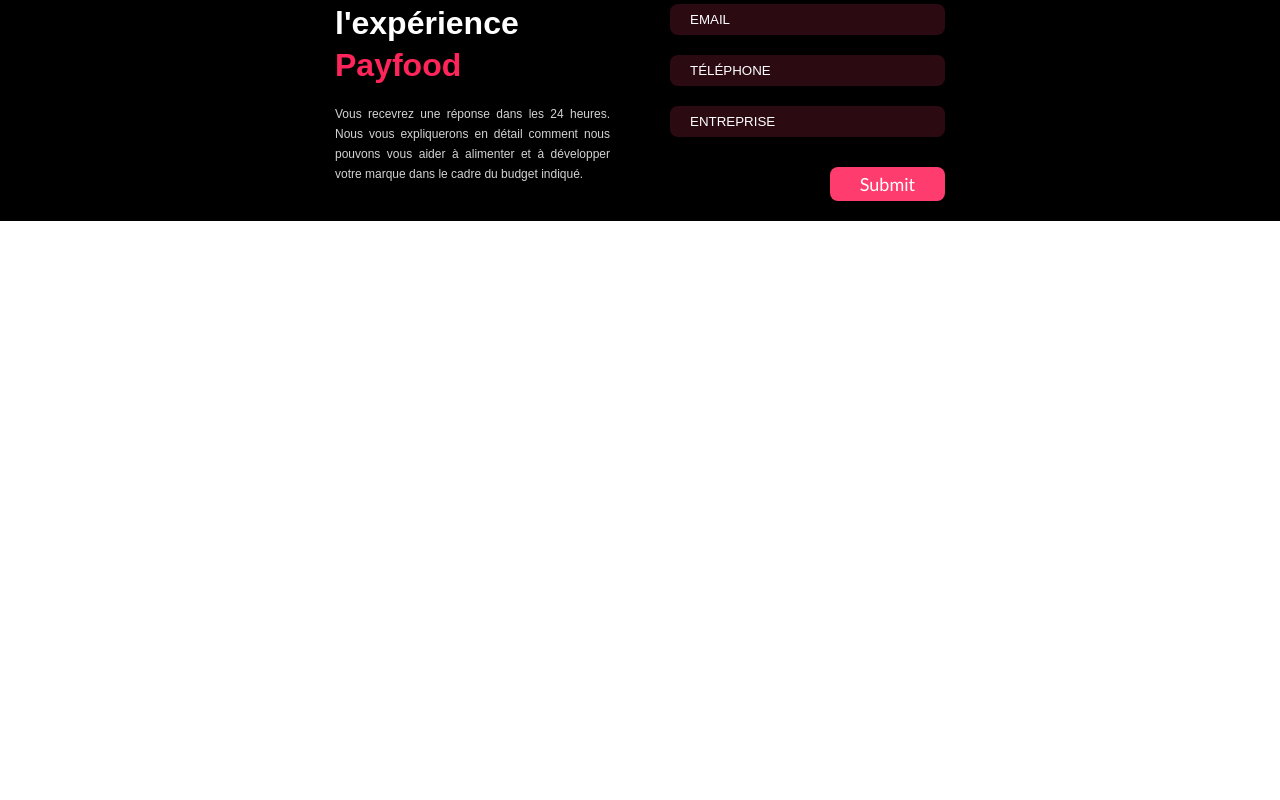
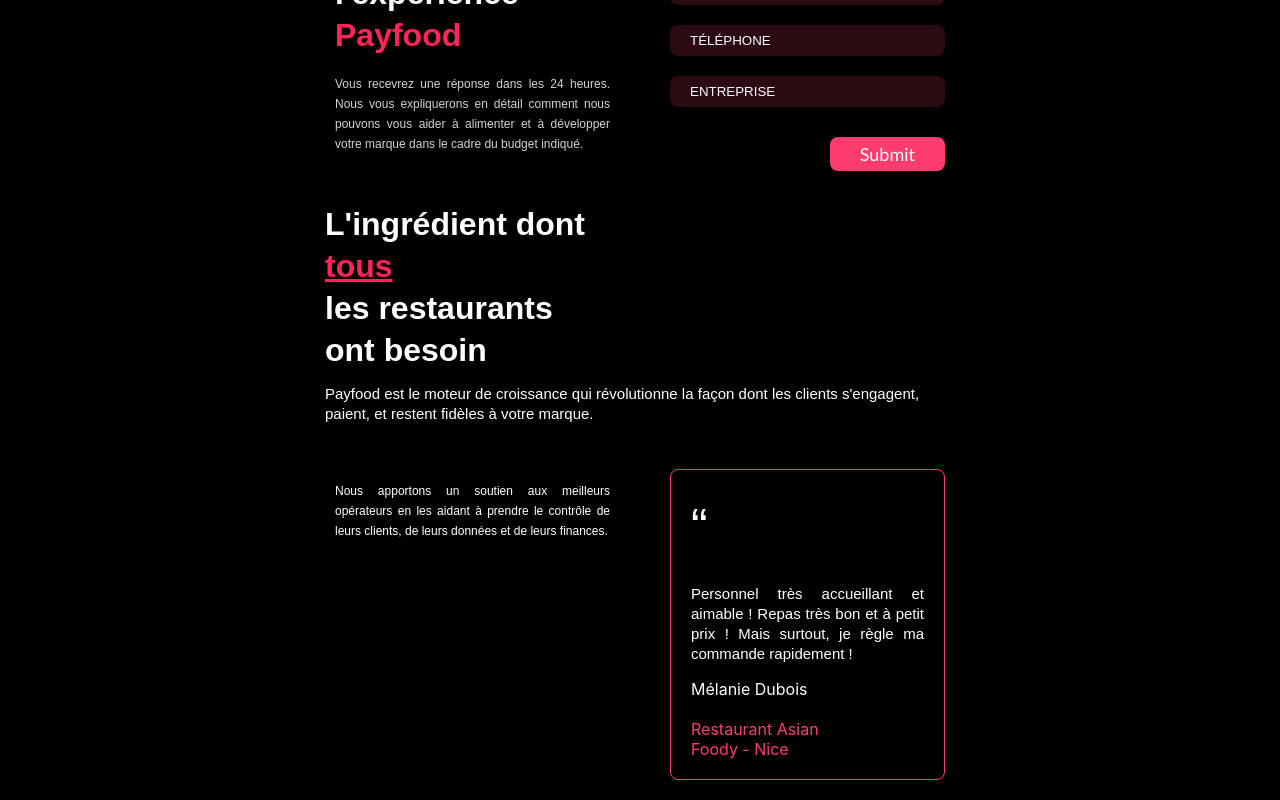
Before and after one commit to Armelsteve1/PAYFOOD, a React (Create React App) app in the folder payfood/: page / in a window 1280 px wide. Shown: the part 899-1699 px from the top of the page. Before the commit the page ends 1170 px from the top, so only its background shows below. Built offline with nearby package versions, Linux system fonts and the light colour scheme.

Commit message:
black section ended

```diff
--- a/payfood/src/Component/HomePage/homePage.js
+++ b/payfood/src/Component/HomePage/homePage.js
@@ -54,7 +54,31 @@
             </div>
           </div>
         </section>
-
+        <section className="deuxieme">
+          <div className="container">
+            <div className="all-in">
+              <span>L'ingrédient dont <span className="highlighted-text">tous</span> les restaurants</span>
+              <span>ont besoin</span>
+              <p>Payfood est le moteur de croissance qui révolutionne la façon dont les clients s'engagent, paient, et restent fidèles à votre marque.</p>
+            </div>
+          </div>
+        </section>
+        <section className="deuxieme">
+          <div className="container with-quote">
+            <div className="left">
+              <p>Nous apportons un soutien aux meilleurs opérateurs en les aidant à prendre le contrôle de leurs clients, de leurs données et de leurs finances.</p>
+            </div>
+            <div className="right">
+              <div className="quote-saying">
+                <span className="quote-icon">&ldquo;</span>
+                <p>Personnel très accueillant et aimable ! Repas très bon et à petit prix ! Mais surtout, je règle ma commande rapidement !</p>
+                <span>Mélanie Dubois</span>
+                <span>Restaurant Asian</span>
+                <span>Foody - Nice</span>
+              </div>
+            </div>
+          </div>
+        </section>
       </main >
     </div >
   );
--- a/payfood/src/Component/HomePage/homePageStyle.css
+++ b/payfood/src/Component/HomePage/homePageStyle.css
@@ -84,13 +84,16 @@
     margin-top: 20px;
   }
 } */
+
 .deuxieme {
   background-color: black;
   display: flex;
-  justify-content: center;
+  flex-direction: column;
+  align-items: center;
+  text-align: center;
   padding: 10px;
-  margin: 50px 0;
 }
+
 
 .container {
   display: flex;
@@ -123,6 +126,16 @@
   text-align: start;
 }
 
+.all-in span {
+  display: block;
+  font-weight: 600;
+  font-size: 2rem;
+  color: white;
+  margin: 5px 0;
+  font-family: Montserrat, sans-serif;
+  text-align: start;
+}
+
 .left span:nth-last-child(2) {
   color: #ff245a;
   margin: 0 0 20px;
@@ -135,6 +148,16 @@
   font-size: 12px;
   line-height: 20px;
   font-weight: 100;
+}
+
+.all-in p {
+  color: white;
+  font-family: Montesrat, sans-serif;
+  text-align: start;
+  font-size: 15px;
+  line-height: 20px;
+  font-weight: 50;
+
 }
 
 .deuxieme+.hero {
@@ -182,3 +205,59 @@
   margin-top: 10px;
   align-self: flex-end;
 }
+
+.additional-div {
+  flex: 1;
+  padding: 10px;
+  text-align: center;
+  margin-top: 20px;
+}
+
+span.highlighted-text {
+  color: #ff245a;
+  text-decoration: underline;
+}
+
+.right p {
+  color: white;
+  font-family: Montesrat, sans-serif;
+  text-align: start;
+  font-size: 15px;
+  line-height: 20px;
+  font-weight: 50;
+  text-align: justify;
+
+}
+
+.quote-saying {
+  border: 1px solid #ff3c6e;
+  padding: 20px;
+  border-radius: 8px;
+}
+
+.quote-icon {
+  font-size: 50px;
+  padding: 8px 0;
+  color: white;
+  font-family: 'Poppins', sans-serif;
+}
+
+.container.with-quote {
+  align-items: initial;
+}
+
+.container.with-quote p {
+  color: white;
+}
+
+.container.with-quote span {
+  display: block;
+  color: white;
+  margin-bottom: 20px;
+}
+
+.container.with-quote span:nth-child(4),
+.container.with-quote span:nth-child(5) {
+  color: #ff3c6e;
+  margin: inherit;
+}
```
